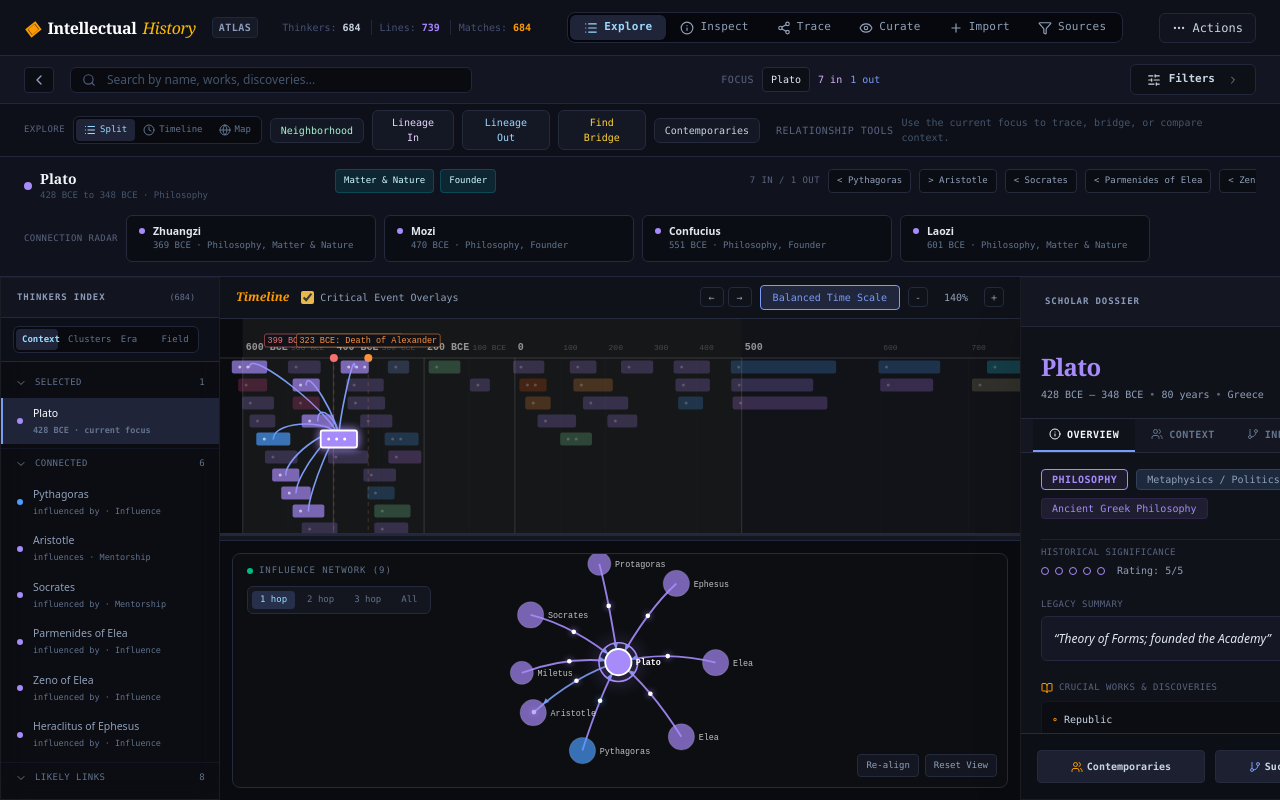
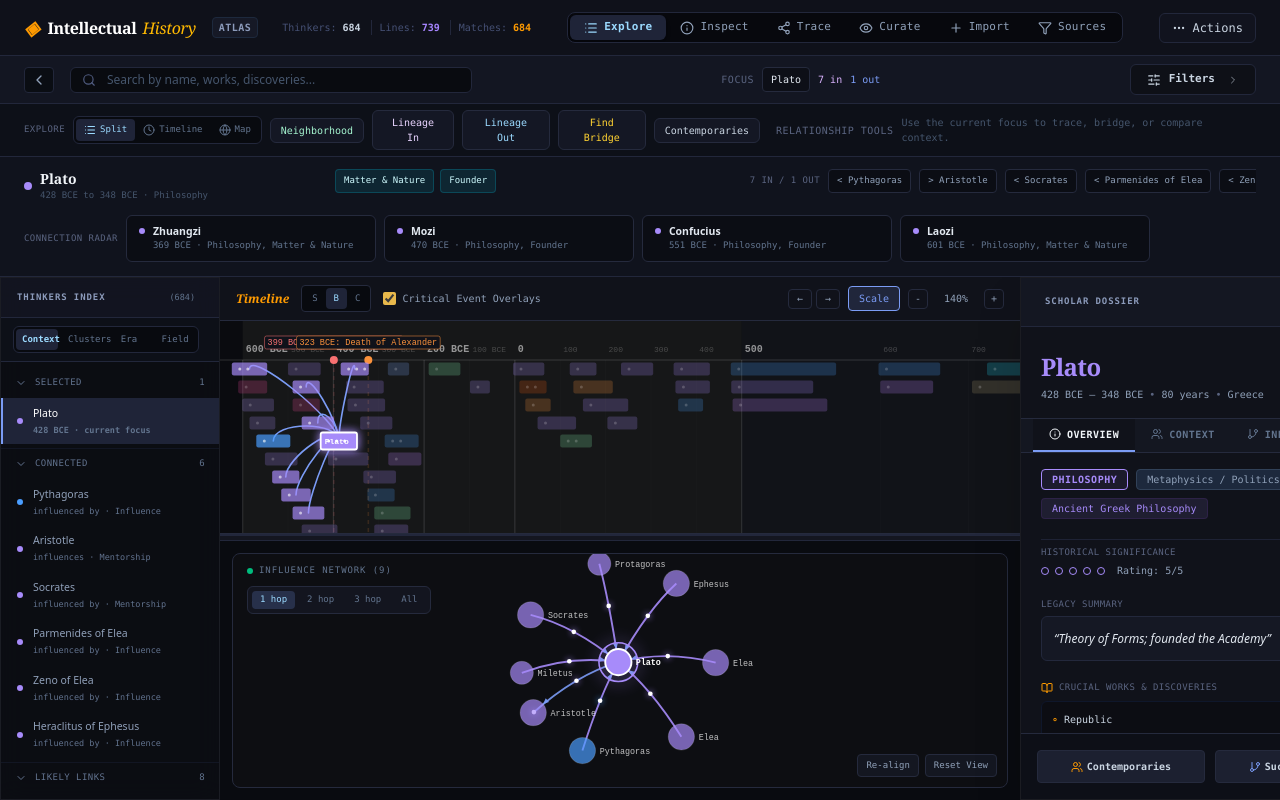
Before and after one commit to dnrohr/intellectual-history-knowledge-atlas, a React (Vite) app: page / in a window 1280 px wide. Built offline with nearby package versions, Linux system fonts and the light colour scheme.

Commit message:
Add timeline density modes

```diff
--- a/src/components/Timeline.tsx
+++ b/src/components/Timeline.tsx
@@ -27,6 +27,8 @@ interface CriticalEvent {
   desc: string;
   color: string;
 }
+
+type TimelineDensity = "sparse" | "balanced" | "compressed";
 
 const CRITICAL_EVENTS: CriticalEvent[] = [
   { year: -399, name: "Trial of Socrates", desc: "Socrates drank hemlock, establishing the ultimate ideal of free critical inquiry and philosophical martyrdom.", color: "#f87171" },
@@ -78,6 +80,15 @@ export default function Timeline({
   const [showEvents, setShowEvents] = useState(true);
   const [isPanning, setIsPanning] = useState(false);
   const [pan, setPan] = useState({ x: 0, y: 0 });
+  const [timelineDensity, setTimelineDensity] = useState<TimelineDensity>("balanced");
+
+  const ROW_H = timelineDensity === "compressed" ? 12 : timelineDensity === "sparse" ? 24 : 18;
+  const HDR_H = 52;
+  const densityButtonLabel: Record<TimelineDensity, string> = {
+    sparse: "S",
+    balanced: "B",
+    compressed: "C",
+  };
 
   // Drag scrolling state
   const isDraggingRef = useRef(false);
@@ -87,8 +98,6 @@ export default function Timeline({
   const startScrollTopRef = useRef(0);
 
   const getWorldSize = () => {
-    const ROW_H = 18;
-    const HDR_H = 52;
     const paddingBottom = 40;
     const maxRow = packedPeople.reduce((max, p) => Math.max(max, p.row), 0);
     const latestPersonYear = people.reduce((max, p) => Math.max(max, p.birth, p.death ?? 2026), YEAR_MAX);
@@ -124,15 +133,13 @@ export default function Timeline({
 
   useEffect(() => {
     setPan((prev) => clampPan(prev));
-  }, [dimensions.width, dimensions.height, packedPeople.length, zoom, minYear, maxYear]);
+  }, [dimensions.width, dimensions.height, packedPeople.length, zoom, minYear, maxYear, timelineDensity]);
 
   useEffect(() => {
     if (!selectedId || dimensions.width <= 0 || dimensions.height <= 0) return;
     const selectedPerson = packedPeople.find((person) => person.id === selectedId);
     if (!selectedPerson) return;
 
-    const ROW_H = 18;
-    const HDR_H = 52;
     const birthX = yearToX(selectedPerson.birth);
     const deathX = yearToX(selectedPerson.death ?? 2024);
     const centerX = birthX + Math.max(deathX - birthX, 8) / 2;
@@ -142,7 +149,7 @@ export default function Timeline({
       x: centerX - dimensions.width / 2,
       y: centerY - dimensions.height / 2,
     }));
-  }, [selectedId, packedPeople, dimensions.width, dimensions.height, zoom, minYear, maxYear]);
+  }, [selectedId, packedPeople, dimensions.width, dimensions.height, zoom, minYear, maxYear, timelineDensity]);
 
   // Swimlane packing algorithm
   useEffect(() => {
@@ -422,6 +429,13 @@ export default function Timeline({
     }
 
     // ── 4. Lifespan timelines ──
+    const relationCounts = new Map<string, number>();
+    edges.forEach((edge) => {
+      relationCounts.set(edge.source, (relationCounts.get(edge.source) || 0) + 1);
+      relationCounts.set(edge.target, (relationCounts.get(edge.target) || 0) + 1);
+    });
+    const normalizedSearch = searchQuery.trim().toLowerCase();
+
     packedPeople.forEach((p) => {
       const birthYr = Math.max(p.birth, YEAR_MIN);
       const deathYr = Math.min(p.death ?? 2024, YEAR_MAX);
@@ -440,6 +454,12 @@ export default function Timeline({
       const isSel = p.id === selectedId;
       const isHover = hoveredPerson?.id === p.id;
       const inPath = highlightPath && highlightPath.includes(p.id);
+      const isSearchMatch = normalizedSearch.length > 0 && (
+        p.name.toLowerCase().includes(normalizedSearch) ||
+        (p.works || []).some((work) => work.toLowerCase().includes(normalizedSearch)) ||
+        (p.topics || []).some((topic) => topic.toLowerCase().includes(normalizedSearch))
+      );
+      const isHighBridge = (relationCounts.get(p.id) || 0) >= 5;
 
       const bh = isSel ? ROW_H - 1 : ROW_H - 5;
       const by = y0 + (ROW_H - bh) / 2;
@@ -491,7 +511,14 @@ export default function Timeline({
       }
 
       // Text Labels
-      if ((showLabels || zoom > 1.8) && barW > 35) {
+      const shouldShowLabel =
+        timelineDensity === "compressed"
+          ? (isSel || isHover || inPath || isSearchMatch || isHighBridge) && barW > 42
+          : timelineDensity === "sparse"
+          ? (showLabels || zoom > 1.2 || isSel || isHover || inPath || isSearchMatch) && barW > 24
+          : (showLabels || zoom > 1.8 || isSel || isHover || inPath || isSearchMatch || isHighBridge) && barW > 35;
+
+      if (shouldShowLabel) {
         ctx.fillStyle = isSel ? "#ffffff" : "rgba(255, 255, 255, 0.95)";
         ctx.font = `600 ${zoom > 2.5 ? "9" : "8"}px 'IBM Plex Mono', monospace`;
         ctx.textAlign = "left";
@@ -501,7 +528,7 @@ export default function Timeline({
       ctx.restore();
     });
     ctx.restore();
-  }, [packedPeople, selectedId, hoveredPerson, hoveredEvent, highlightPath, logScale, showMov, showEdges, showWorks, showLabels, showEvents, zoom, edges, searchQuery, minYear, maxYear, pan.x, pan.y, dimensions.width, dimensions.height]);
+  }, [packedPeople, selectedId, hoveredPerson, hoveredEvent, highlightPath, logScale, showMov, showEdges, showWorks, showLabels, showEvents, zoom, edges, searchQuery, minYear, maxYear, pan.x, pan.y, dimensions.width, dimensions.height, timelineDensity]);
 
   const findPersonAtClientPoint = (clientX: number, clientY: number) => {
     const canvas = canvasRef.current;
@@ -512,8 +539,6 @@ export default function Timeline({
     const cx = clientX - rect.left + pan.x;
     const cy = clientY - rect.top + pan.y;
 
-    const ROW_H = 18;
-    const HDR_H = 52;
     const idx = Math.floor((cy - HDR_H) / ROW_H);
 
     return packedPeople.find((p) => {
@@ -691,6 +716,20 @@ export default function Timeline({
       <div className="flex items-center justify-between px-4 py-2 border-b border-[#252a3d] bg-[#10121a]">
         <div className="flex items-center gap-3">
           <span className="font-serif text-xs italic text-amber-500 font-bold">Timeline</span>
+          <div className="flex items-center rounded border border-[#252a3d] bg-[#080a0f] p-0.5">
+            {(["sparse", "balanced", "compressed"] as const).map((mode) => (
+              <button
+                key={mode}
+                onClick={() => setTimelineDensity(mode)}
+                className={`rounded px-2 py-1 text-[9px] font-mono transition-colors cursor-pointer ${
+                  timelineDensity === mode ? "bg-[#1f2438] text-[#9bdaff]" : "text-slate-500 hover:text-slate-200"
+                }`}
+                title={`${mode} timeline density`}
+              >
+                {densityButtonLabel[mode]}
+              </button>
+            ))}
+          </div>
 
           <label className="flex items-center gap-1.5 cursor-pointer text-[10px] text-slate-400 select-none hover:text-slate-200">
             <input
@@ -703,7 +742,7 @@ export default function Timeline({
           </label>
         </div>
 
-        <div className="flex items-center gap-2">
+        <div className="flex min-w-0 items-center gap-2 overflow-x-auto scrollbar-thin">
           <div className="flex items-center gap-1 font-mono text-[10px]">
             <button
               onClick={() => panTimeline(-1)}
@@ -723,12 +762,12 @@ export default function Timeline({
 
           <button
             onClick={onToggleLogScale}
-            className={`px-3 py-1 text-[10px] font-mono rounded border transition-all cursor-pointer ${
+            className={`px-2.5 py-1 text-[10px] font-mono rounded border transition-all cursor-pointer ${
               logScale ? "bg-[#7b9cf5]/15 border-[#7b9cf5] text-[#7b9cf5]" : "border-[#252a3d] text-slate-500 hover:text-slate-200"
             }`}
             title="Adjusts represented density in ancient epochs relative to modern eras"
           >
-            {logScale ? "Balanced Time Scale" : "Linear Time Scale"}
+            {logScale ? "Scale" : "Linear"}
           </button>
 
           <div className="flex items-center gap-1 font-mono text-[10px]">
```
Also changed, not shown: 1 other file (tests, documents, lock files or other folders).
